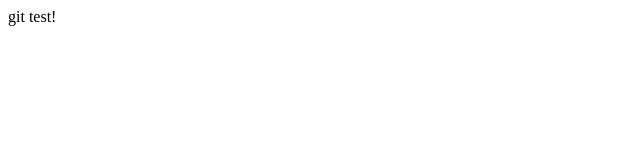
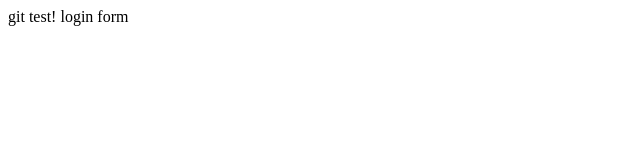
Before and after one commit to RyanTheSleeper/git-test, a plain HTML site: page index.html in a window 1280 px wide. Shown: the full height of the page, 0-640 px from the left. Drawn offline with Linux system fonts and the light colour scheme.

Commit message:
login form

```diff
--- a/index.html
+++ b/index.html
@@ -4,7 +4,8 @@
 	</head>
 
 	<body>
-		<p>git test!</p>
+		<p>git test!
+		login form</p>
 	</body>
 
 </html>
```
Also changed, not shown: login.html (added, +1 -0 lines).
